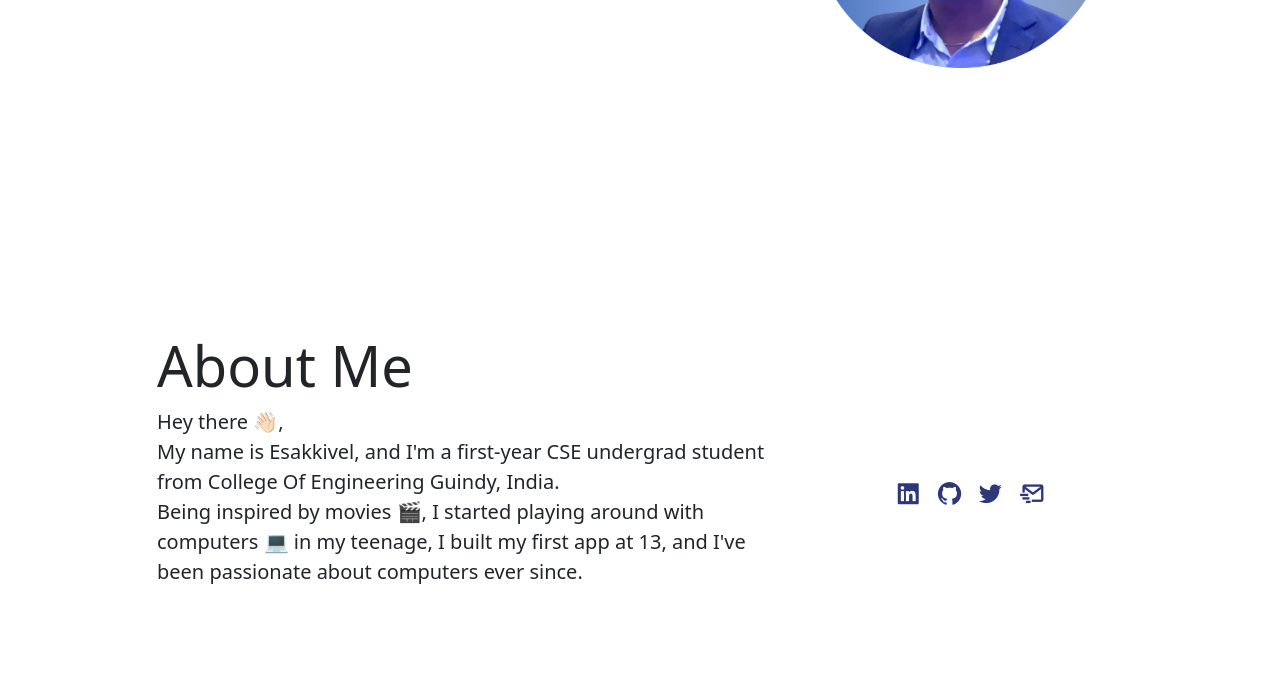
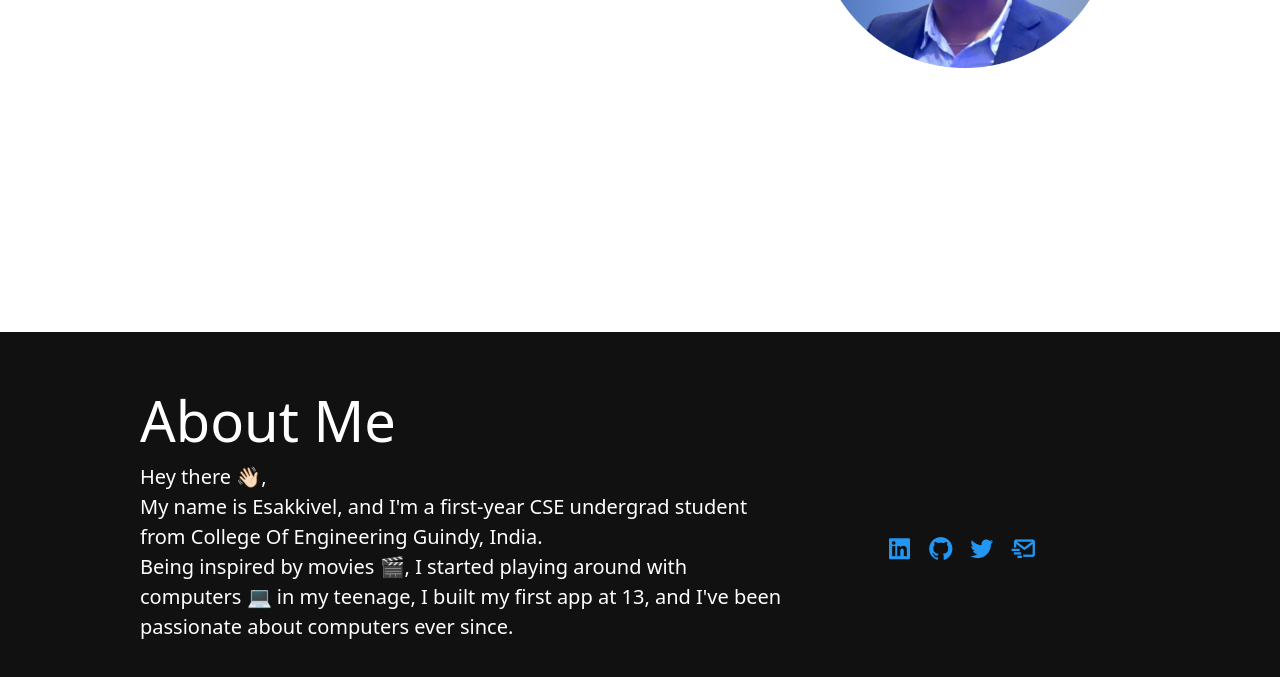
Before and after one commit to dotvignesh/dotvignesh.github.io, a plain HTML site: page index.html in a window 1280 px wide. Shown: the part 535-1212 px from the top of the page. Before the commit the page ends 1138 px from the top, so only its background shows below. Drawn offline with nearby package versions, Linux system fonts and the light colour scheme.

Commit message:
design test

```diff
--- a/custom.css
+++ b/custom.css
@@ -1,8 +1,7 @@
-/* .vertical-center {
-    height: 100%;
-    width: 100%;
-    align-items: center;
-} */
+.container-fluid {
+    padding-left: 0;
+    padding-right: 0;
+}
 
 .navbar-brand {
     font-size: 1.5em;
@@ -21,16 +20,20 @@
 }
 
 .about {
-    padding-left: 75px;
-    padding-right: 75px;
+    padding-left: 140px;
+    padding-right: 140px;
+    padding-top: 55px;
+    padding-bottom: 55px;
+    background-color: #111111;
+    color: white;
 }
 
 a {
     text-decoration: none;
     font-size: 1.4em;
-    color: #2D3878;
+    color: #2196F3;
 }
 
 a:hover {
-    color: #F44336;
+    color: white;
 }
--- a/index.html
+++ b/index.html
@@ -29,7 +29,7 @@
     </nav>
 
 
-    <div class="container">
+    <div class="container-fluid">
 
         <!-- Landing -->
         <section class="home">
@@ -50,24 +50,31 @@
 
         <section class="about">
             <h3 class="display-4"> About Me </h3>
-
-            <div class="row">
+            <div class="row mw-100">
                 <div class="col-md-8">
                     <p class="lead">
-                        Hey there 👋🏻, <br /> My name is Esakkivel, and I'm a first-year CSE undergrad student from College Of Engineering Guindy, India.
-                        <br /> Being inspired by movies 🎬, I started playing around with computers 💻 in my teenage, I built my first app at 13, and I've been passionate about computers ever since.
-                    </p></div>
+                        Hey there 👋🏻, <br /> My name is Esakkivel, and I'm a first-year CSE undergrad student from
+                        College Of Engineering Guindy, India.
+                        <br /> Being inspired by movies 🎬, I started playing around with computers 💻 in my
+                        teenage, I
+                        built my first app at 13, and I've been passionate about computers ever since. <br />
+                    </p>
+                </div>
                 <div class="col-6 col-md-4 my-auto text-center">
                     <ul class="list-inline lead">
-                        <li class="list-inline-item"> <a class='bx bxl-linkedin-square' href="https://www.linkedin.com/in/esakkivel-esakkiraja-35a655194/"></a> </li>
-                        <li class="list-inline-item"> <a class='bx bxl-github' href="https://github.com/dotvignesh"></a> </li>
-                        <li class="list-inline-item"> <a class='bx bxl-twitter' href="https://twitter.com/DotVignesh"></a> </li>
-                        <li class="list-inline-item"> <a class='bx bx-mail-send' href="mailto:example.com"></a> </li>
-                      </ul>
+                        <li class="list-inline-item"> <a class='bx bxl-linkedin-square'
+                                href="https://www.linkedin.com/in/esakkivel-esakkiraja-35a655194/"></a> </li>
+                        <li class="list-inline-item"> <a class='bx bxl-github' href="https://github.com/dotvignesh"></a>
+                        </li>
+                        <li class="list-inline-item"> <a class='bx bxl-twitter'
+                                href="https://twitter.com/DotVignesh"></a> </li>
+                        <li class="list-inline-item"> <a class='bx bx-mail-send' href="mailto:example.com"></a>
+                        </li>
+                    </ul>
                 </div>
             </div>
+        </section>
 
-        </section>
     </div>
 
     <!-- Option 1: Bootstrap Bundle with Popper -->
```
